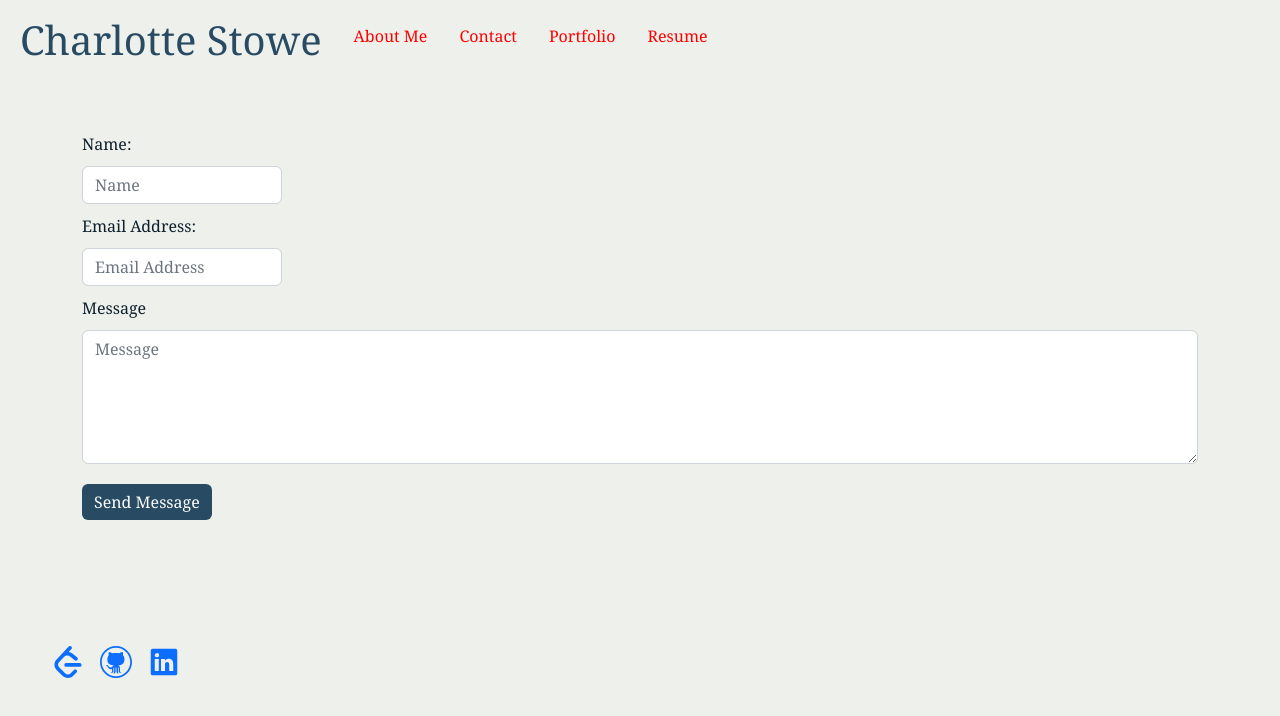
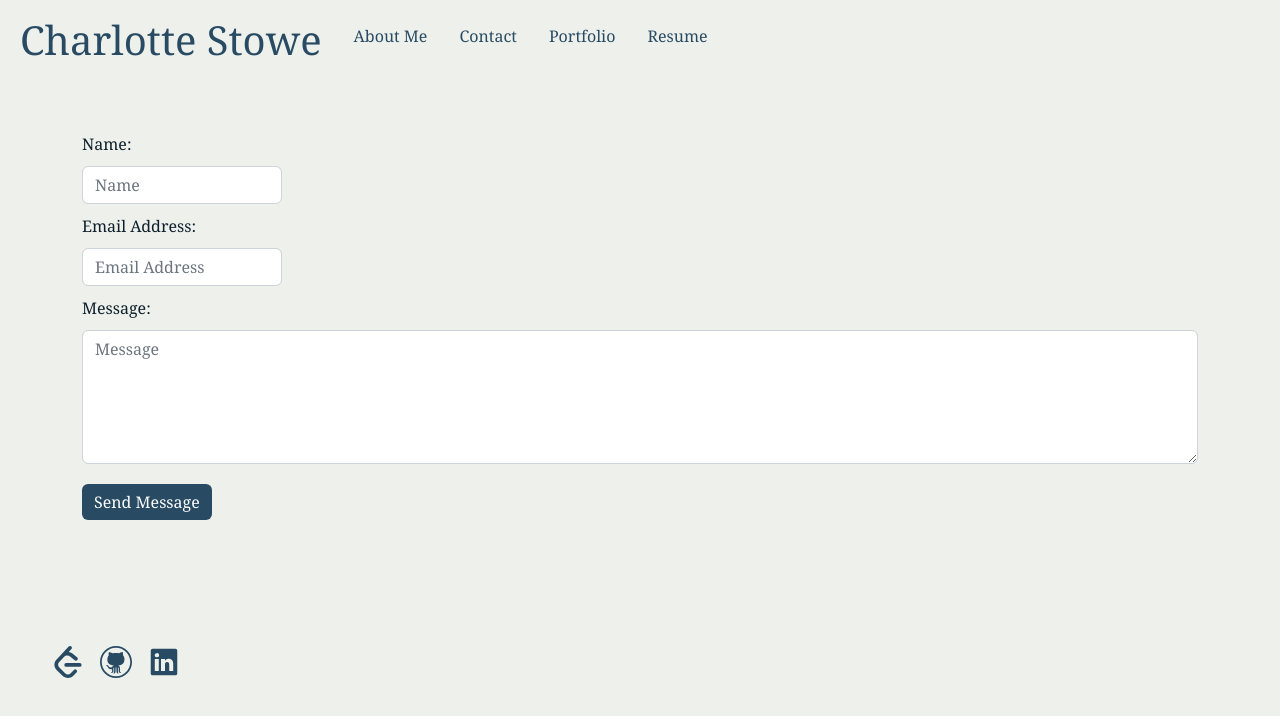
Before and after one commit to Charlotte-St/react-portfolio, a React (Vite) app: page /contact in a window 1280 px wide. Shown: the top 716 px of the page. Built offline with nearby package versions, Linux system fonts and the light colour scheme.

Commit message:
Fixing link colors

```diff
--- a/src/App.css
+++ b/src/App.css
@@ -4,9 +4,9 @@
   padding: 2rem;
 }
 
-/*.card {
-  padding: 2em;
-}*/
+.card {
+  border: 0px;
+}
 
 .top-navbar {
   position: absolute;
@@ -20,10 +20,6 @@
 footer {
   position: absolute;
   align-content: center;
-}
-
-.nav-link {
-  color: red
 }
 
 .profile-image img {
@@ -77,6 +73,28 @@ body{
   border: 0px;
 }
 
+.btn-primary:hover {
+  background: #386787
+}
+
+a:link, a:visited, a:active {
+  color: #284B63
+}
+
+a:hover {
+  color: #386787
+
+}
+
+
 h1 {
   color: #284B63
 }
+
+.card-footer {
+  background-color: #B4B8AB;
+}
+
+.card-body {
+  background-color: #F4F9E9;
+}
--- a/src/components/Footer.jsx
+++ b/src/components/Footer.jsx
@@ -2,7 +2,7 @@ export default function Footer(){
     return(
         <footer className="navbar footer">
             <div className="container-fluid">
-                <div className="d-flex justify-content-center">
+                <div className="d-flex text-center">
                     <div className="p-2">
                     <a href="https://leetcode.com/u/LotteS/">
                         <svg xmlns="http://www.w3.org/2000/svg" width="2em" height="2em" viewBox="0 0 24 24"><path fill="currentColor" d="M13.483 0a1.37 1.37 0 0 0-.961.438L7.116 6.226l-3.854 4.126a5.3 5.3 0 0 0-1.209 2.104a5 5 0 0 0-.125.513a5.5 5.5 0 0 0 .062 2.362a6 6 0 0 0 .349 1.017a5.9 5.9 0 0 0 1.271 1.818l4.277 4.193l.039.038c2.248 2.165 5.852 2.133 8.063-.074l2.396-2.392c.54-.54.54-1.414.003-1.955a1.38 1.38 0 0 0-1.951-.003l-2.396 2.392a3.02 3.02 0 0 1-4.205.038l-.02-.019l-4.276-4.193c-.652-.64-.972-1.469-.948-2.263a2.7 2.7 0 0 1 .066-.523a2.55 2.55 0 0 1 .619-1.164L9.13 8.114c1.058-1.134 3.204-1.27 4.43-.278l3.501 2.831c.593.48 1.461.387 1.94-.207a1.384 1.384 0 0 0-.207-1.943l-3.5-2.831c-.8-.647-1.766-1.045-2.774-1.202l2.015-2.158A1.384 1.384 0 0 0 13.483 0m-2.866 12.815a1.38 1.38 0 0 0-1.38 1.382a1.38 1.38 0 0 0 1.38 1.382H20.79a1.38 1.38 0 0 0 1.38-1.382a1.38 1.38 0 0 0-1.38-1.382z"/></svg>
--- a/src/components/UI/ContactForm.jsx
+++ b/src/components/UI/ContactForm.jsx
@@ -43,7 +43,7 @@ export default function ContactForm(){
                     className='form-control'
                     onChange={emailInputCheck}
                 />
-                <label>Message</label>
+                <label>Message:</label>
                 <textarea
                     value = {message}
                     name = 'messageVal'
--- a/src/pages/Resume.jsx
+++ b/src/pages/Resume.jsx
@@ -1,4 +1,5 @@
 import Skills from "../components/UI/Skills";
+import { Link } from 'react-router-dom';
 
 export default function ResumePage(){
     return (
@@ -6,6 +7,8 @@ export default function ResumePage(){
             <main>
                 <h3>My Skills:</h3>
                 <Skills />
+                <br />
+                <Link to="/src/assets/resume.pdf" target="_blank" download>Download Resume</Link>
             </main>
         </div>
     )
```
Also changed, not shown: src/components/UI/Project.jsx (+1 -1 lines).
